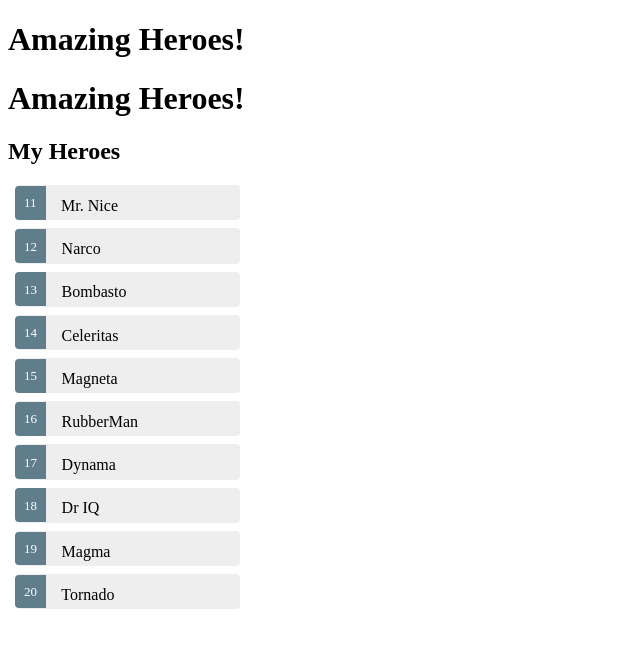
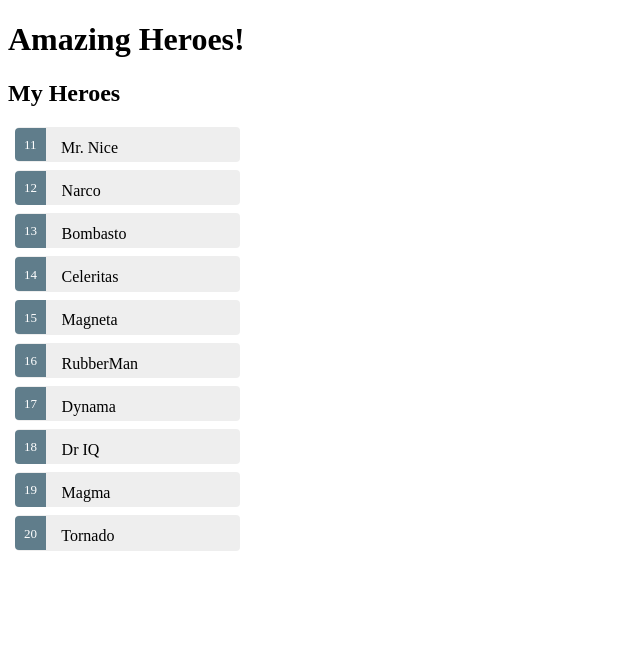
Before and after one commit to wallowallo/hero-app-exercise, an Angular app: page / in a window 1280 px wide. Shown: the top 648 px of the page, without its empty margins (0-640 px from the left). Built offline with nearby package versions, Linux system fonts and the light colour scheme.

Commit message:
removed title from hero component

```diff
--- a/src/app/heroes.component.ts
+++ b/src/app/heroes.component.ts
@@ -21,7 +21,6 @@ import { HeroService } from './hero.service';
   providers: [HeroService]
 })
 export class HeroesComponent implements OnInit {
-  title = 'Amazing Heroes!';
   heroes: Hero[];
   selectedHero: Hero;
 
```
